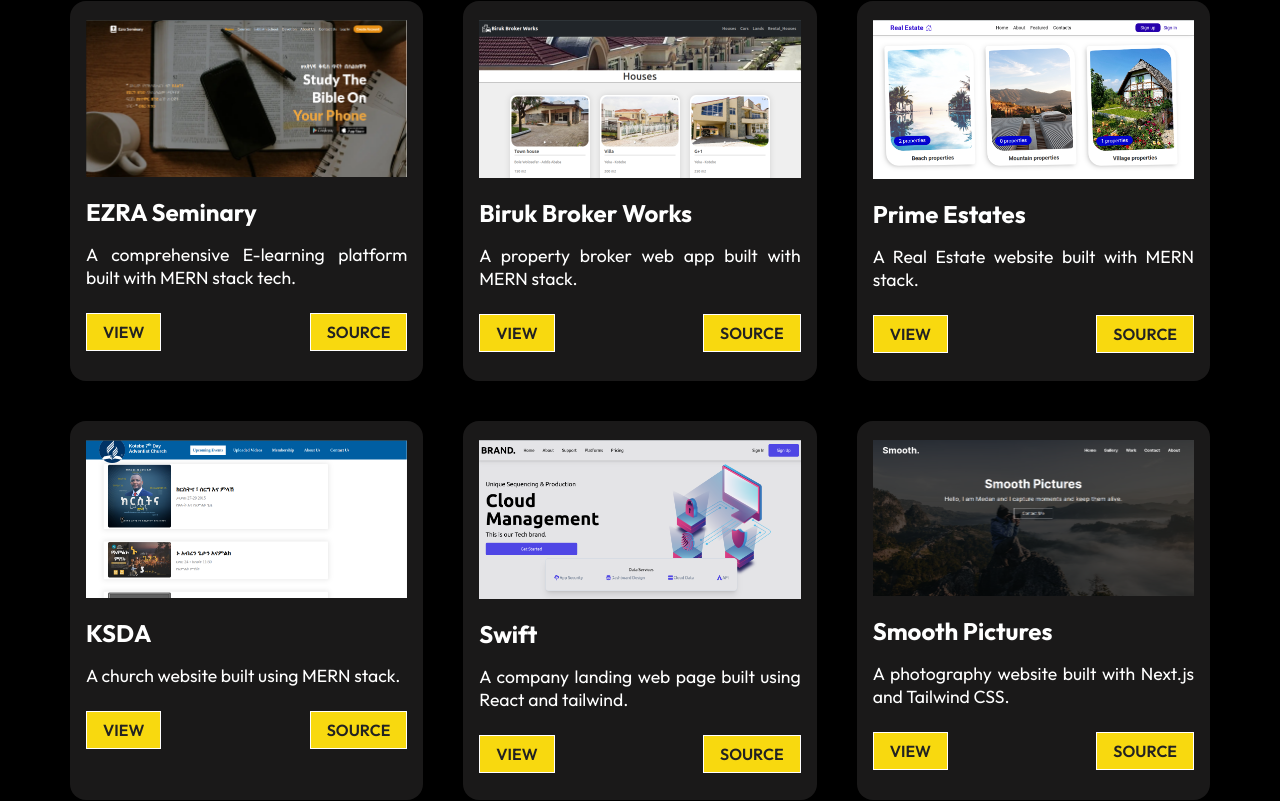
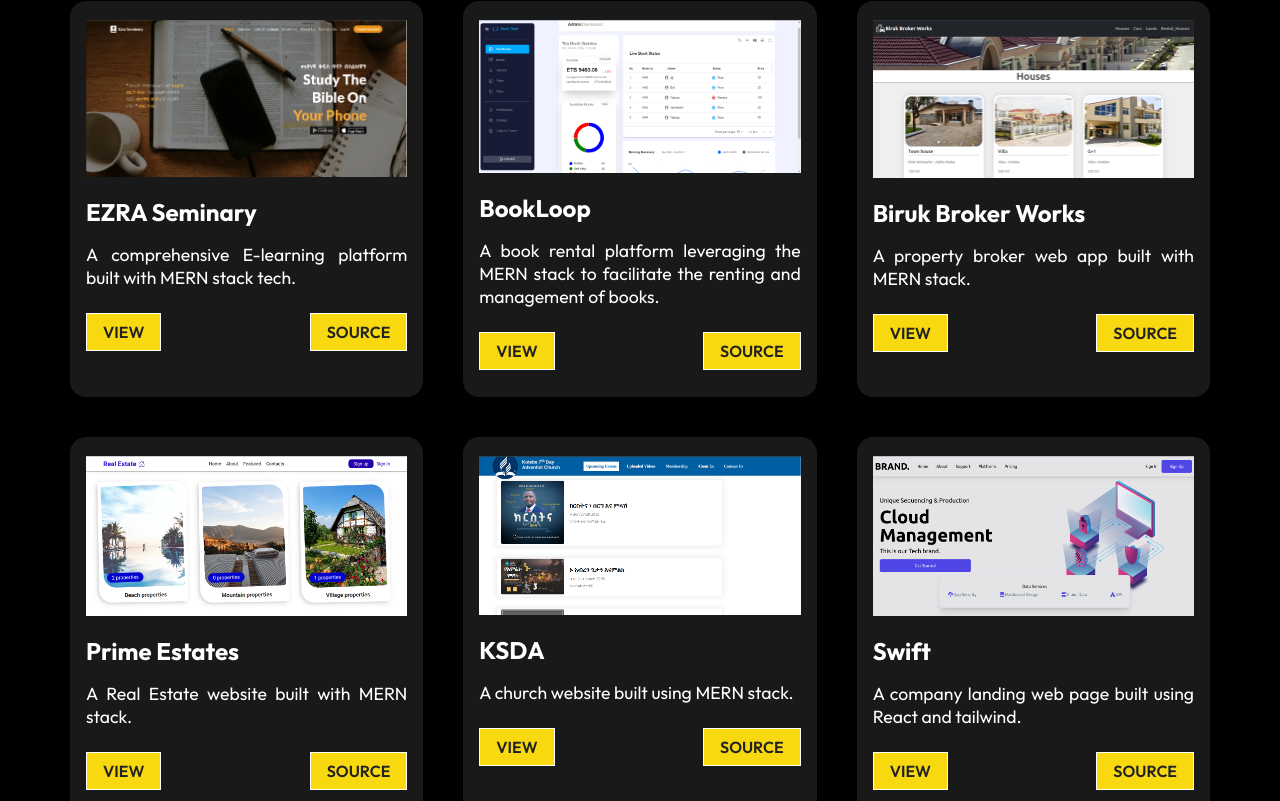
Before and after one commit to yeabtsega45/My-Portfolio, a React (Create React App) app: page / in a window 1280 px wide. Shown: the part 935-1736 px from the top of the page. Built offline with nearby package versions, Linux system fonts and the light colour scheme.

Commit message:
update project data

```diff
--- a/src/Components/WorkCardData.js
+++ b/src/Components/WorkCardData.js
@@ -6,6 +6,7 @@ import pro5 from "../assets/project5.png";
 import pro6 from "../assets/project6.png";
 import pro7 from "../assets/Ezra Seminary.png";
 import pro8 from "../assets/smooth-pictures.png";
+import pro9 from "../assets/BookLoop.png";
 
 const ProjectCardData = [
   {
@@ -14,6 +15,13 @@ const ProjectCardData = [
     text: "A comprehensive E-learning platform built with MERN stack tech.",
     view: "https://ezraseminary.org/",
     source: "https://github.com/EzraSeminary?tab=repositories",
+  },
+  {
+    imgsrc: pro9,
+    title: "BookLoop",
+    text: "A book rental platform leveraging the MERN stack to facilitate the renting and management of books.",
+    view: "https://bookrent.netlify.app/",
+    source: "https://github.com/yeabtsega45/BookLoop",
   },
   {
     imgsrc: pro1,
```
Also changed, not shown: src/assets/BookLoop.png (added).
